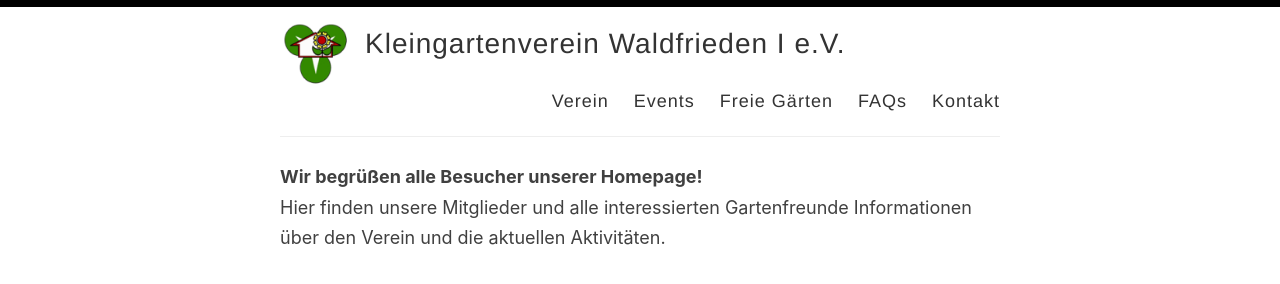
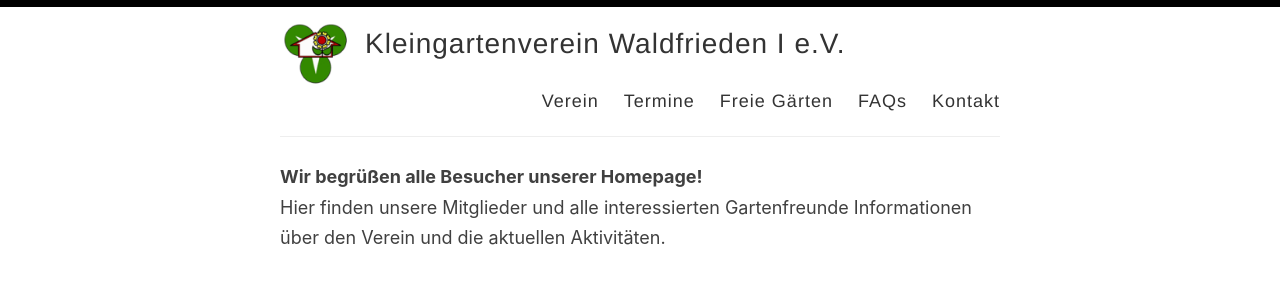
Before and after one commit to der-Frankie/kgv-website-dev.github.io, a Jekyll site: the page built from index.html, in a window 1280 px wide. Shown: the top 284 px of the page. Built offline with Jekyll 4.4.1, drawn with Linux system fonts in a browser that asks for light colours; the list of posts is cut into pages by our own code.

Commit message:
Update default.html

```diff
--- a/_layouts/default.html
+++ b/_layouts/default.html
@@ -27,7 +27,7 @@
 
             <nav>
               <a href="{{ site.baseurl }}/verein">Verein</a>
-              <a href="{{ site.baseurl }}/events">Events</a>
+              <a href="{{ site.baseurl }}/termine">Termine</a>
               <a href="{{ site.baseurl }}/freie-gaerten">Freie Gärten</a>
               <a href="{{ site.baseurl }}/faqs">FAQs</a>
               <a href="{{ site.baseurl }}/kontakt">Kontakt</a>
```
